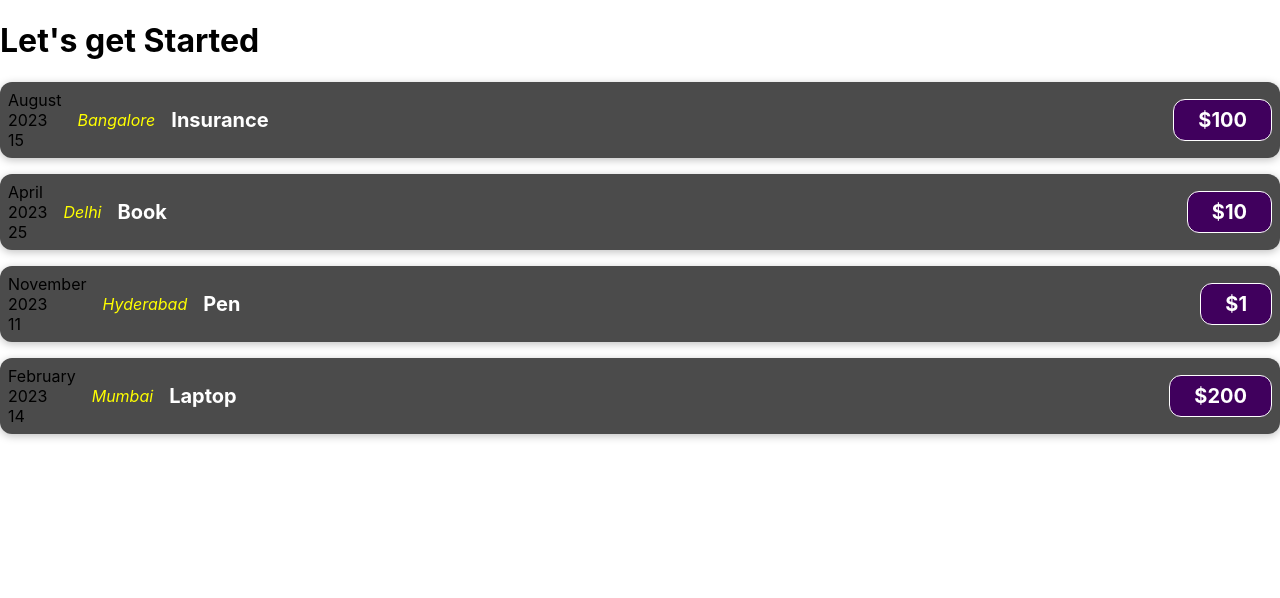
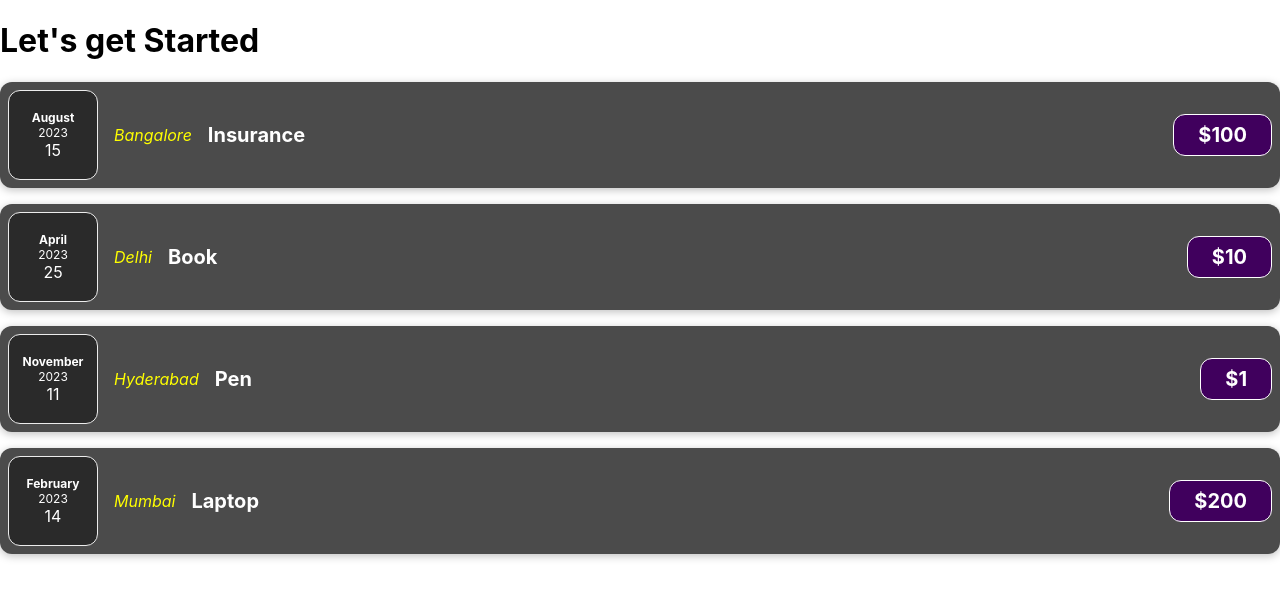
Before and after one commit to vickyaltitude/sharpenerReact-project1, a React (Create React App) app: page / in a window 1280 px wide. Shown: the top 598 px of the page. Built offline with nearby package versions, Linux system fonts and the light colour scheme.

Commit message:
splitted the components for optimization

```diff
--- a/src/App.js
+++ b/src/App.js
@@ -1,4 +1,4 @@
-import ExpenseItem from './components/ExpenseItem';
+import Expenses from "./components/Expenses";
 
 function App() {
   const expenses = [
@@ -11,17 +11,7 @@ function App() {
   return (
     <div>
       <h1>Let's get Started</h1>
-      {expenses.map((expense, index) => {
-        return (
-          <ExpenseItem
-            key={expense.id}
-            date={expense.date}
-            title={expense.title}
-            price={expense.price}
-            location={expense.location}
-          ></ExpenseItem>
-        );
-      })}
+      <Expenses expenses={expenses} />
     </div>
   );
 }
--- /dev/null
+++ b/src/components/ExpenseDate.css
@@ -0,0 +1,26 @@
+.expense-date {
+    display: flex;
+    flex-direction: column;
+    width: 5.5rem;
+    height: 5.5rem;
+    border: 1px solid #ececec;
+    background-color: #2a2a2a;
+    color: white;
+    border-radius: 12px;
+    align-items: center;
+    justify-content: center;
+  }
+
+  .expense-date__month {
+    font-size: 0.75rem;
+    font-weight: bold;
+  }
+
+  .expense-date__year {
+    font-size: 0.75rem;
+  }
+
+  .expense-date__day {
+    font-size: 1.5rem;
+    font-weight: bold;
+  }
--- /dev/null
+++ b/src/components/ExpenseDate.js
@@ -0,0 +1,22 @@
+import React from 'react'
+import './ExpenseDate.css'
+
+let months = ['January','February','March','April','May','June','July','August','September','October','November','December']
+
+const ExpenseDate = (props) => {
+
+    let month = months[props.calenderDate.getMonth()]
+    let year = props.calenderDate.getFullYear();
+    let dates = props.calenderDate.getDate();
+  return (
+    <>
+         <div className='expense-date'>
+              <div className='expense-date__month'>{month}</div>
+              <div className='expense-date__year'>{year}</div>
+              <div className='expense-date__date'>{dates}</div>
+          </div>
+    </>
+  )
+}
+
+export default ExpenseDate
--- a/src/components/ExpenseItem.js
+++ b/src/components/ExpenseItem.js
@@ -1,20 +1,15 @@
 // Write your code here
 
 import "./ExpenseItem.css";
+import ExpenseDate from "./ExpenseDate";
 
-let months = ['January','February','March','April','May','June','July','August','September','October','November','December']
+
 
 function ExpenseItem(props) {
-    let month = months[props.date.getMonth()]
-    let year = props.date.getFullYear();
-    let dates = props.date.getDate();
+
   return (
     <div className="expense-item">
-          <div>
-              <div>{month}</div>
-              <div>{year}</div>
-              <div>{dates}</div>
-          </div>
+    <ExpenseDate calenderDate={props.date}/>
     <div className='expense-item__location'>{props.location}</div>
     <div className="expense-item__description">
       <h2>{props.title}</h2>
--- /dev/null
+++ b/src/components/Expenses.js
@@ -0,0 +1,22 @@
+import React from 'react'
+import ExpenseItem from './ExpenseItem';
+
+const Expenses = (props) => {
+  return (
+    <>
+          {props.expenses.map((expense, index) => {
+        return (
+          <ExpenseItem
+            key={expense.id}
+            date={expense.date}
+            title={expense.title}
+            price={expense.price}
+            location={expense.location}
+          ></ExpenseItem>
+        );
+      })}
+    </>
+  )
+}
+
+export default Expenses
```
